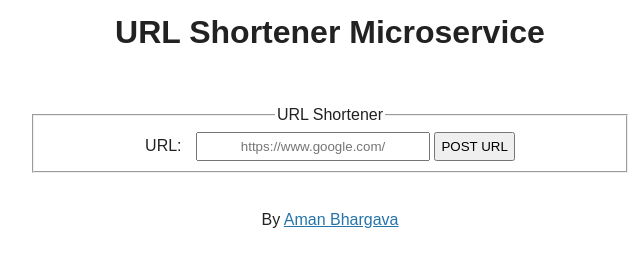
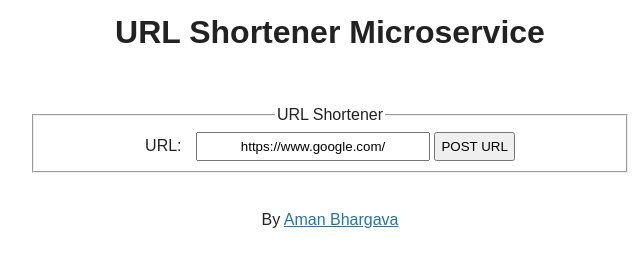
Before and after one commit to BhargavaCreates/url-shortner-nodeJS, a website: page views/index.html in a window 1280 px wide. Shown: the full height of the page, 310-950 px from the left. Drawn offline with Linux system fonts and the light colour scheme.

Commit message:
value="https://www.google.com/"

```diff
--- a/views/index.html
+++ b/views/index.html
@@ -18,6 +18,7 @@
               id="url_input"
               type="text"
               name="url"
+              value="https://www.google.com/"
               placeholder="https://www.google.com/"
             />
             <input type="submit" value="POST URL" />
```
